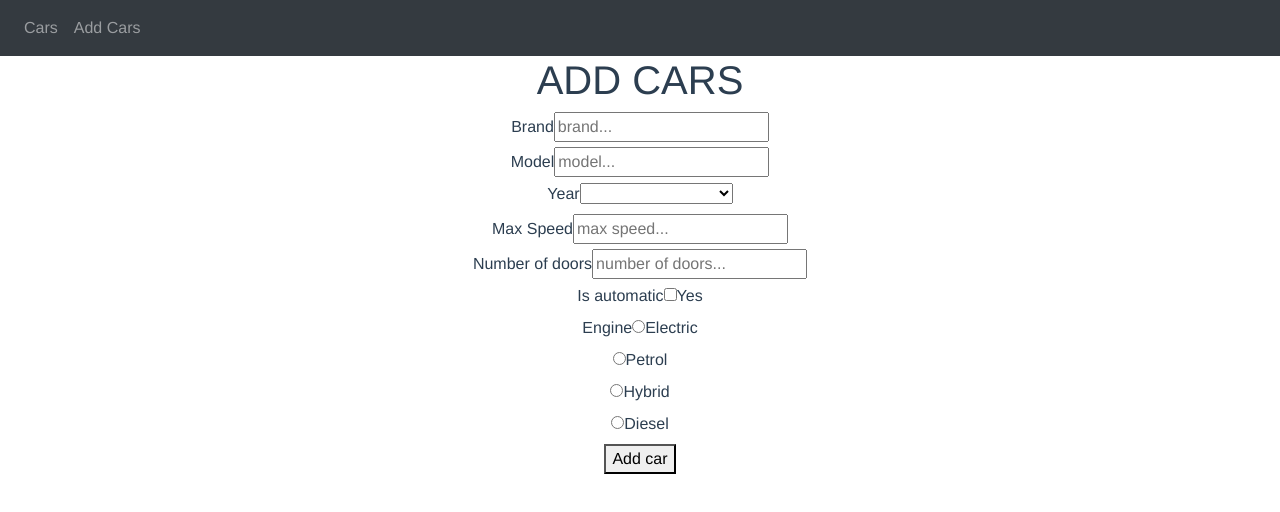
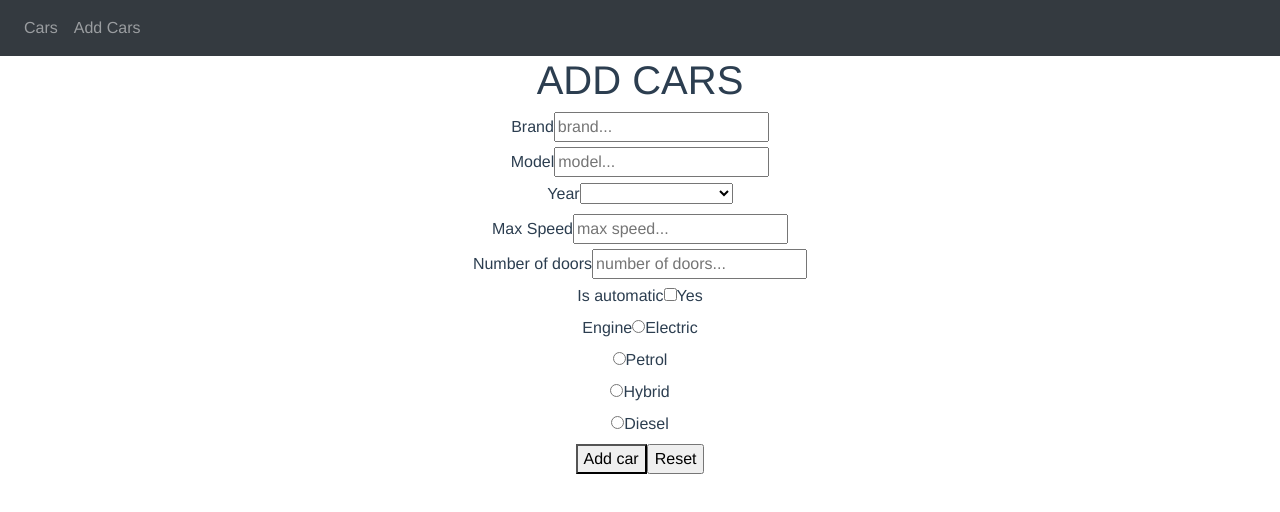
Before and after one commit to AlxRdnvc/Cars-app, a Vue app: page /add in a window 1280 px wide. Shown: the top 512 px of the page. Built offline with nearby package versions, Linux system fonts and the light colour scheme.

Commit message:
zadatak 4

```diff
--- a/src/components/AddCar.vue
+++ b/src/components/AddCar.vue
@@ -40,6 +40,9 @@
            <label for="diesel">Diesel</label><br>
 
            <button @click="addNewCar()" type="button">Add car</button>
+           <input type="reset" value="Reset" />
+           <!-- elements of type "reset"  are rendered as buttons,
+           with a default click event handler that resets all of the inputs in the form to their initial values. -->
 
        </form>
     </div>
```
